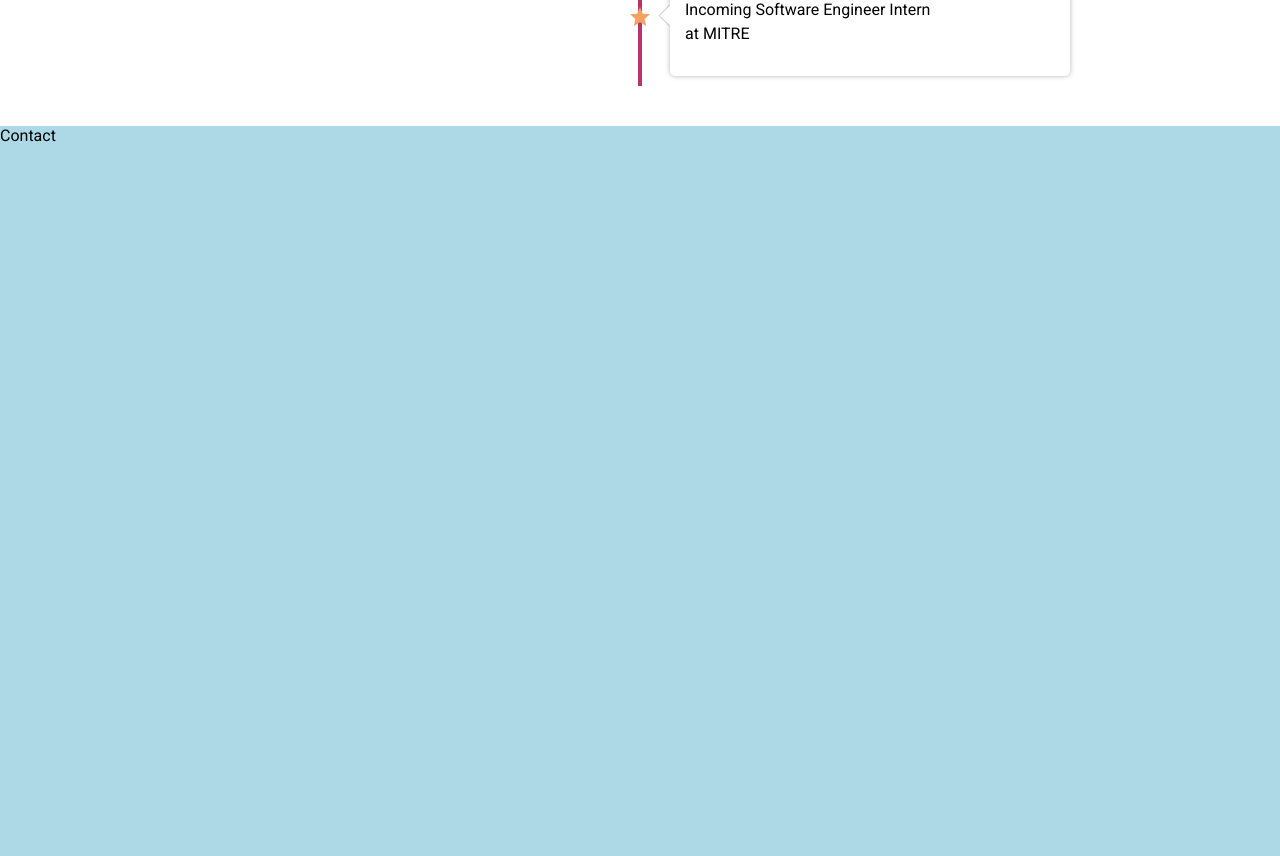
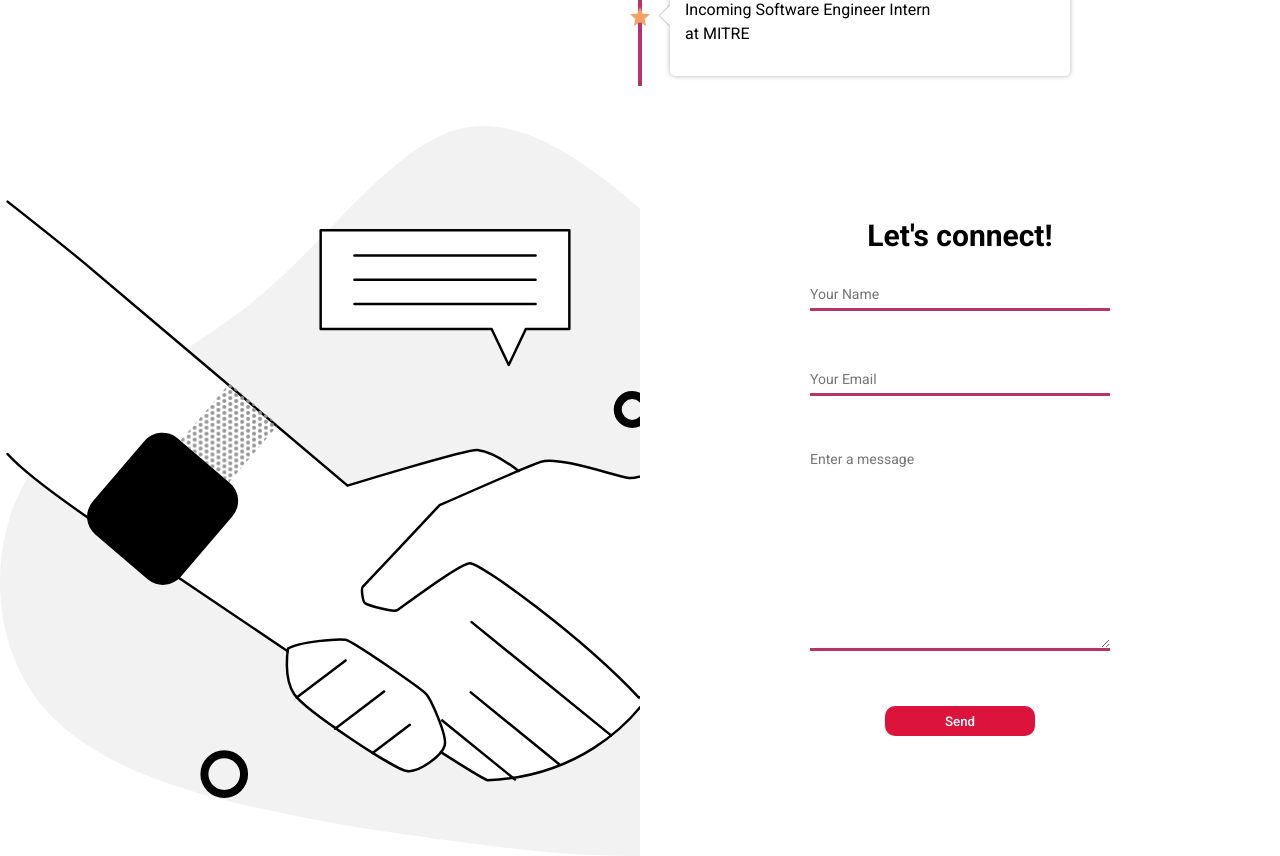
Before and after one commit to ssingh1997/ssingh1997.github.io, a React (Create React App) app: page / in a window 1280 px wide. Shown: the part 3500-4356 px from the top of the page. Built offline with nearby package versions, Linux system fonts and the light colour scheme.

Commit message:
finished contact page

```diff
--- a/package.json
+++ b/package.json
@@ -8,6 +8,7 @@
     "@testing-library/jest-dom": "^5.11.4",
     "@testing-library/react": "^11.1.0",
     "@testing-library/user-event": "^12.1.10",
+    "emailjs-com": "^3.2.0",
     "ityped": "^1.0.3",
     "node-scss": "^7.0.3",
     "react": "^17.0.2",
--- a/src/components/contact/Contact.jsx
+++ b/src/components/contact/Contact.jsx
@@ -1,9 +1,39 @@
-import "./contact.scss"
+import { useState } from "react";
+import "./contact.scss";
+import React, { useRef } from 'react';
+import emailjs from 'emailjs-com'
 
 export default function Contact() {
-    return (
-        <div className="contact" id="contact">
-            Contact
-        </div>
-    )
+  const [message, setMessage] = useState(false);
+  const form = useRef();
+
+  const sendEmail = (e) => {
+    e.preventDefault();
+
+    emailjs.sendForm('service_hca4dlu', 'template_i59km9u', form.current, 'user_A1JCU3SqplxkUpIH9rkmm')
+      .then((result) => {
+          console.log(result.text);
+          setMessage(true)
+      }, (error) => {
+          console.log(error.text);
+      });
+  };
+  return (
+    <div className="contact" id="contact">
+      <div className="left">
+        <img src="assets/shake.svg" alt="" />
+      </div>
+      <div className="right">
+        <h2>Let's connect!</h2>
+        <form ref={form} onSubmit={sendEmail}>
+
+            <input type="text" name="user_name" placeholder="Your Name" />
+            <input type="email" name="user_email" placeholder="Your Email"/>
+            <textarea name="message" placeholder="Enter a message"/>
+            <button type="submit">Send</button>
+            {message && <span>Thank you for reaching out! I will get back to you soon :)</span>}
+        </form>
+      </div>
+    </div>
+  );
 }
--- a/src/components/contact/contact.scss
+++ b/src/components/contact/contact.scss
@@ -1,4 +1,85 @@
+@import "../../globals.scss";
+
 .contact {
-    background-color: lightblue;
-    // z-index: 100;
+  background-color: white;
+  display: flex;
+
+  @include mobile {
+    flex-direction: column;
+  }
+
+  .left {
+    flex: 1;
+    overflow: hidden;
+
+    img {
+      height: 100%;
+    }
+  }
+  .right {
+    flex: 1;
+    display: flex;
+    flex-direction: column;
+    align-items: center;
+    justify-content: center;
+
+    h2 {
+      font-size: 30px;
+    }
+
+    form {
+      width: 70%;
+      height: 70%;
+      display: flex;
+      flex-direction: column;
+      align-items: center;
+      justify-content: space-around;
+
+      input {
+        width: 300px;
+        height: 30px;
+        font-size: 14px;
+        border: 0;
+        border-bottom: 3px solid #b8336a;
+
+
+        @include mobile {
+          width: 200px;
+          height: 20px;
+        }
+      }
+
+      textarea {
+        width: 300px;
+        height: 200px;
+        font-size: 14px;
+        border: 0;
+        border-bottom: 3px solid #b8336a;
+
+        @include mobile {
+          width: 200px;
+          height: 100px;
+        }
+      }
+
+      button {
+        width: 150px;
+        height: 30px;
+        color: white;
+        background-color: crimson;
+        border: none;
+        border-radius: 10px;
+        font-weight: 500;
+        cursor: pointer;
+
+        &:focus {
+          outline: none;
+        }
+      }
+
+      span {
+        color: green;
+      }
+    }
+  }
 }
--- a/src/index.js
+++ b/src/index.js
@@ -10,7 +10,7 @@ ReactDOM.render(
   </React.StrictMode>,
   document.getElementById('root')
 );
-
+require('dotenv').config()
 // If you want to start measuring performance in your app, pass a function
 // to log results (for example: reportWebVitals(console.log))
 // or send to an analytics endpoint. Learn more: https://bit.ly/CRA-vitals
```
Also changed, not shown: 2 other files (tests, documents, lock files or other folders).
